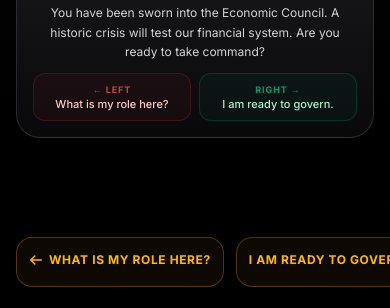
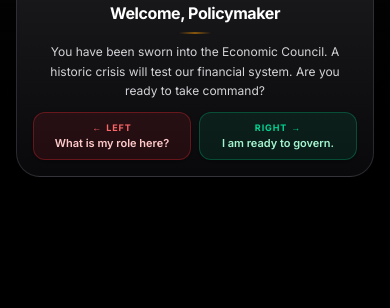
Before and after one commit to Gervasio19/presentation-game, a Next.js app: page /game in a window 390 px wide. Shown: the part 533-841 px from the top of the page. Built offline with nearby package versions, Linux system fonts and the light colour scheme.

Commit message:
Optimize mobile UI UX by unifying card tap targets

```diff
--- a/src/app/game/page.tsx
+++ b/src/app/game/page.tsx
@@ -28,7 +28,6 @@ import { getChapter } from "@/data/chapters";
 import GameCard, { GameCardHandle } from "@/components/game/GameCard";
 import MetersDisplay from "@/components/game/MetersDisplay";
 import ChapterProgress from "@/components/game/ChapterProgress";
-import ChoiceButton from "@/components/game/ChoiceButton";
 import CheckpointSelector from "@/components/game/CheckpointSelector";
 import DeathScreen from "@/components/game/DeathScreen";
 import ResultScreen from "@/components/game/ResultScreen";
@@ -222,17 +221,6 @@ function GamePageInner() {
       }
     },
     [gameState.chapter]
-  );
-
-  // Button click → trigger card animation
-  const handleButtonClick = useCallback(
-    (direction: SwipeDirection) => {
-      if (isProcessing.current || !card || !cardRef.current) return;
-      isProcessing.current = true;
-      setPhase("transitioning");
-      cardRef.current.triggerChoice(direction);
-    },
-    [card]
   );
 
   // Skip tutorial directly to chapter 1
@@ -501,30 +489,6 @@ function GamePageInner() {
         </AnimatePresence>
       </div>
 
-      {/* Bottom buttons */}
-      {card && (phase === "playing" || phase === "tutorial" || phase === "transitioning") && (
-        <div className="relative z-10 px-4 pb-6 pt-1 flex gap-3">
-          <ChoiceButton
-            key={`${card.id}-btn-left`}
-            direction="left"
-            label={card.leftChoice}
-            effects={card.leftEffects}
-            onChoose={handleButtonClick}
-            disabled={!isCardInteractive}
-            showEffects={isOracleActive}
-          />
-          <ChoiceButton
-            key={`${card.id}-btn-right`}
-            direction="right"
-            label={card.rightChoice}
-            effects={card.rightEffects}
-            onChoose={handleButtonClick}
-            disabled={!isCardInteractive}
-            showEffects={isOracleActive}
-          />
-        </div>
-      )}
-
       {/* ── Overlays ────────────────────────────────────── */}
       <AnimatePresence>
         {/* Knowledge Check Modal */}
--- a/src/components/game/GameCard.tsx
+++ b/src/components/game/GameCard.tsx
@@ -218,26 +218,43 @@ const GameCard = forwardRef<GameCardHandle, GameCardProps>(
                 {card.description}
               </p>
 
-              {/* Choice hints */}
-              <div className="flex items-stretch gap-2 pt-1">
-                <div className="flex-1 bg-red-500/5 border border-red-500/20 rounded-xl p-2 text-center">
-                  <p className="text-[9px] uppercase tracking-widest text-red-400/70 mb-0.5 font-bold">
-                    ← Left
+              {/* Interactive Tap-to-Choose Buttons */}
+              <div className="grid grid-cols-2 gap-2 pt-1">
+                <button
+                  type="button"
+                  onClick={(e) => {
+                    e.stopPropagation();
+                    commitChoice("left");
+                  }}
+                  disabled={disabled}
+                  className="bg-red-500/10 hover:bg-red-500/20 active:scale-95 border border-red-500/30 rounded-xl p-2 text-center transition-all cursor-pointer shadow-sm group"
+                >
+                  <p className="text-[9px] uppercase tracking-widest text-red-400 font-bold mb-0.5 flex items-center justify-center gap-1">
+                    <span>←</span> Left
                   </p>
-                  <p className="text-[11px] text-red-200 font-medium leading-tight line-clamp-2">
+                  <p className="text-[11px] text-red-200 font-semibold leading-tight line-clamp-2">
                     {card.leftChoice}
                   </p>
                   {showEffects && <EffectsPreview effects={card.leftEffects} />}
-                </div>
-                <div className="flex-1 bg-emerald-500/5 border border-emerald-500/20 rounded-xl p-2 text-center">
-                  <p className="text-[9px] uppercase tracking-widest text-emerald-400/70 mb-0.5 font-bold">
-                    Right →
+                </button>
+
+                <button
+                  type="button"
+                  onClick={(e) => {
+                    e.stopPropagation();
+                    commitChoice("right");
+                  }}
+                  disabled={disabled}
+                  className="bg-emerald-500/10 hover:bg-emerald-500/20 active:scale-95 border border-emerald-500/30 rounded-xl p-2 text-center transition-all cursor-pointer shadow-sm group"
+                >
+                  <p className="text-[9px] uppercase tracking-widest text-emerald-400 font-bold mb-0.5 flex items-center justify-center gap-1">
+                    Right <span>→</span>
                   </p>
-                  <p className="text-[11px] text-emerald-200 font-medium leading-tight line-clamp-2">
+                  <p className="text-[11px] text-emerald-200 font-semibold leading-tight line-clamp-2">
                     {card.rightChoice}
                   </p>
                   {showEffects && <EffectsPreview effects={card.rightEffects} />}
-                </div>
+                </button>
               </div>
             </div>
           </motion.div>
```
